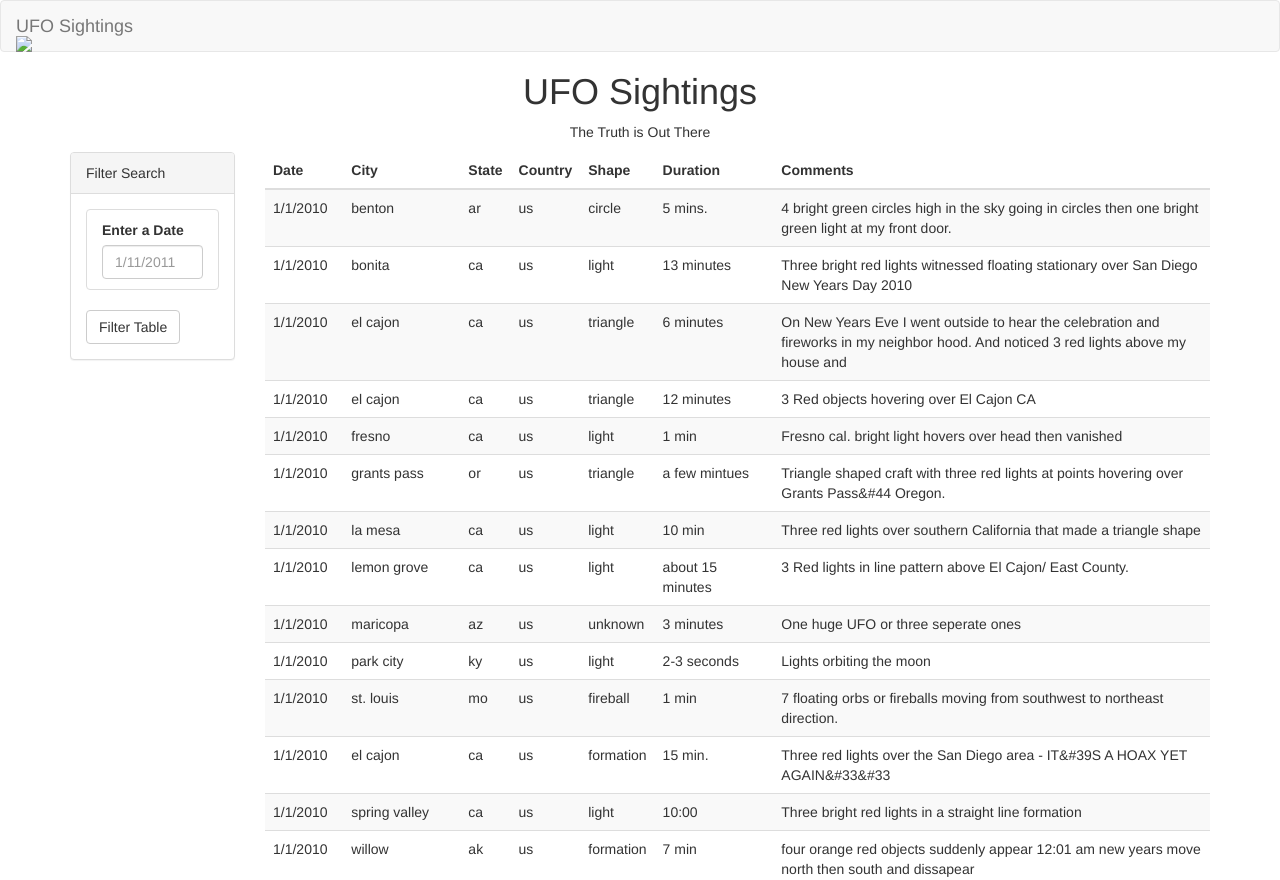
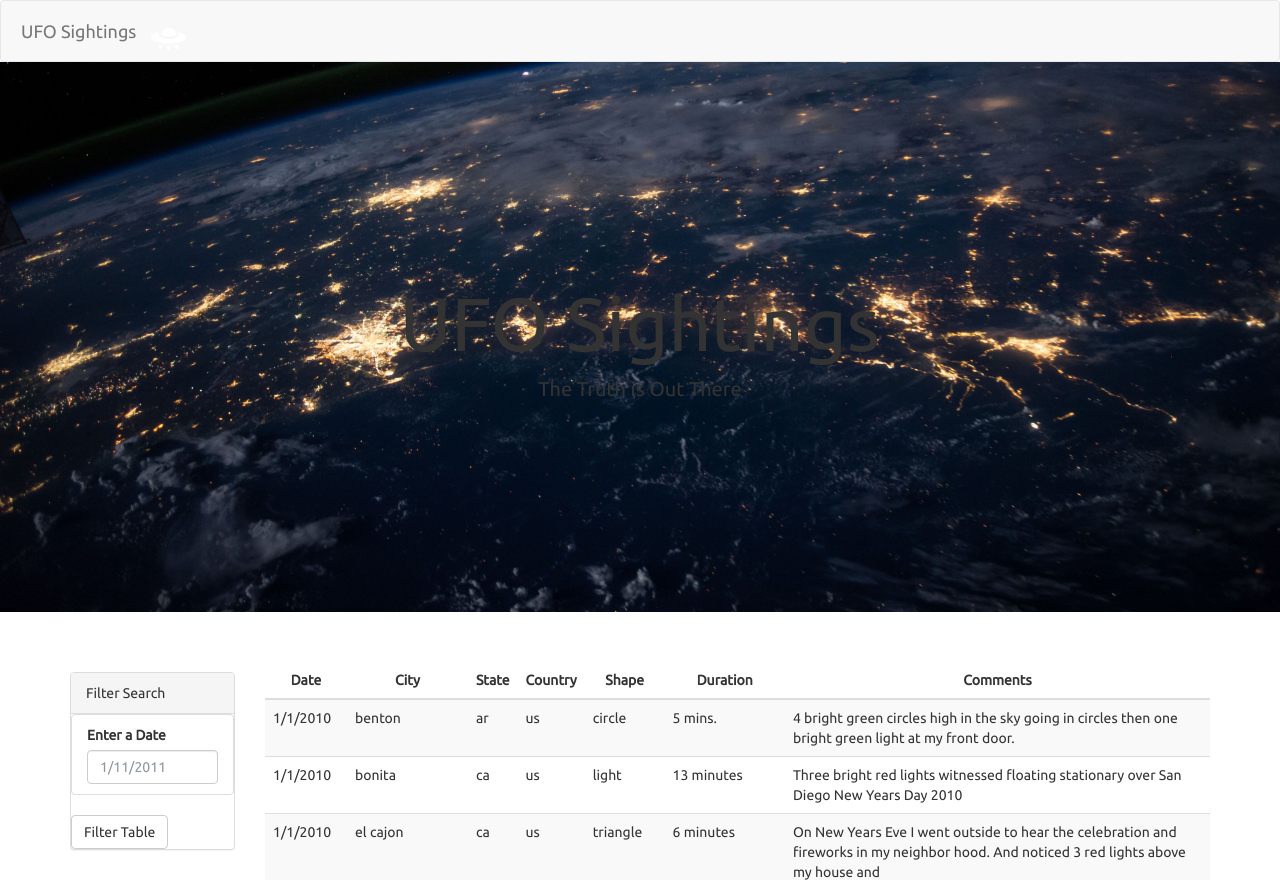
Before and after one commit to azapuchlak/javascript-challenge, a plain HTML site: page index.html in a window 1280 px wide. Shown: the top 880 px of the page. Drawn offline with nearby package versions, Linux system fonts and the light colour scheme; the site is published under a folder, as on GitHub Pages, so addresses that start at the root find nothing.

Commit message:
fixing paths pt.2

```diff
--- a/index.html
+++ b/index.html
@@ -7,7 +7,7 @@
   <meta name="viewport" content="width=device-width, initial-scale=1">
   <link rel="stylesheet" href="https://maxcdn.bootstrapcdn.com/bootswatch/3.3.7/superhero/bootstrap.min.css">
   <link href="https://fonts.googleapis.com/css?family=Ubuntu" rel="stylesheet">
-  <link rel="stylesheet" href="/static/css/style.css">
+  <link rel="stylesheet" href="static/css/style.css">
 </head>
 
 <body>
@@ -16,7 +16,7 @@
       <div class="container-fluid">
         <div class="navbar-header">
           <a class="navbar-brand" href="/index.html">UFO Sightings
-            <img class="nav-ufo" src="/static/images/ufo.svg">
+            <img class="nav-ufo" src="static/images/ufo.svg">
           </a>
         </div>
       </div>
```
